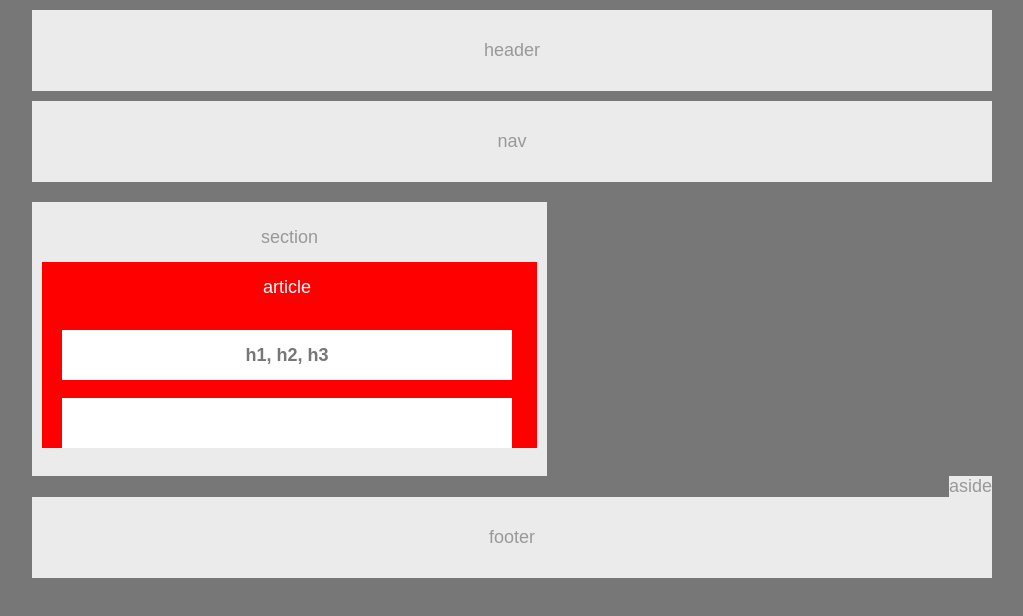
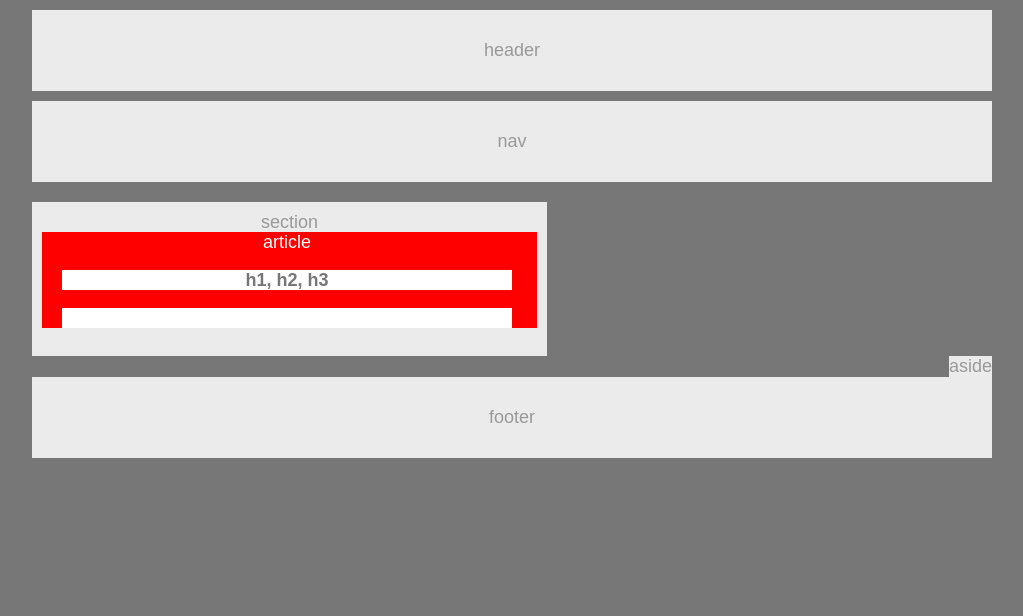
Before and after one commit to kcponline/HW-Wireframe, a plain HTML site: page index.html in a window 1280 px wide. Shown: the whole page, without its empty margins (128-1151 px from the left). Drawn offline with Linux system fonts and the light colour scheme.

Commit message:
wireframe wip60%

```diff
--- a/style.css
+++ b/style.css
@@ -42,7 +42,7 @@ nav {
 
 section {
 	width: 495px;
-	line-height: 50px;
+	line-height: 20px;
 	margin-right: 20px;
 	padding: 10px;
 
@@ -51,8 +51,8 @@ section {
 
 article {
 	background: red;
-	position: relative;
-	bottom: -10;
+
+
 	color: white;
 	padding-left: 20px;
 	padding-right: 25px;
@@ -62,7 +62,7 @@ article {
 }
 
 aside {
-
+	bottom: 20px;
 
 	float: right;
 
```
